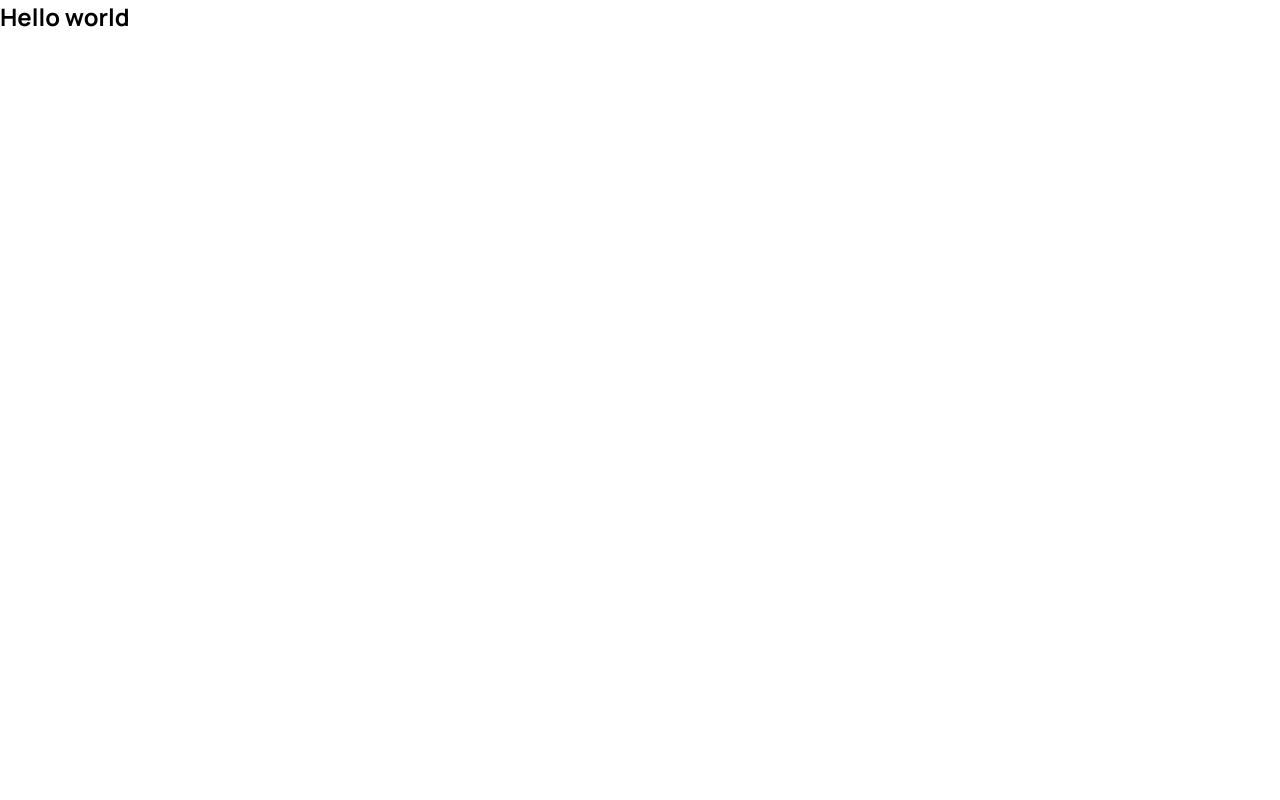
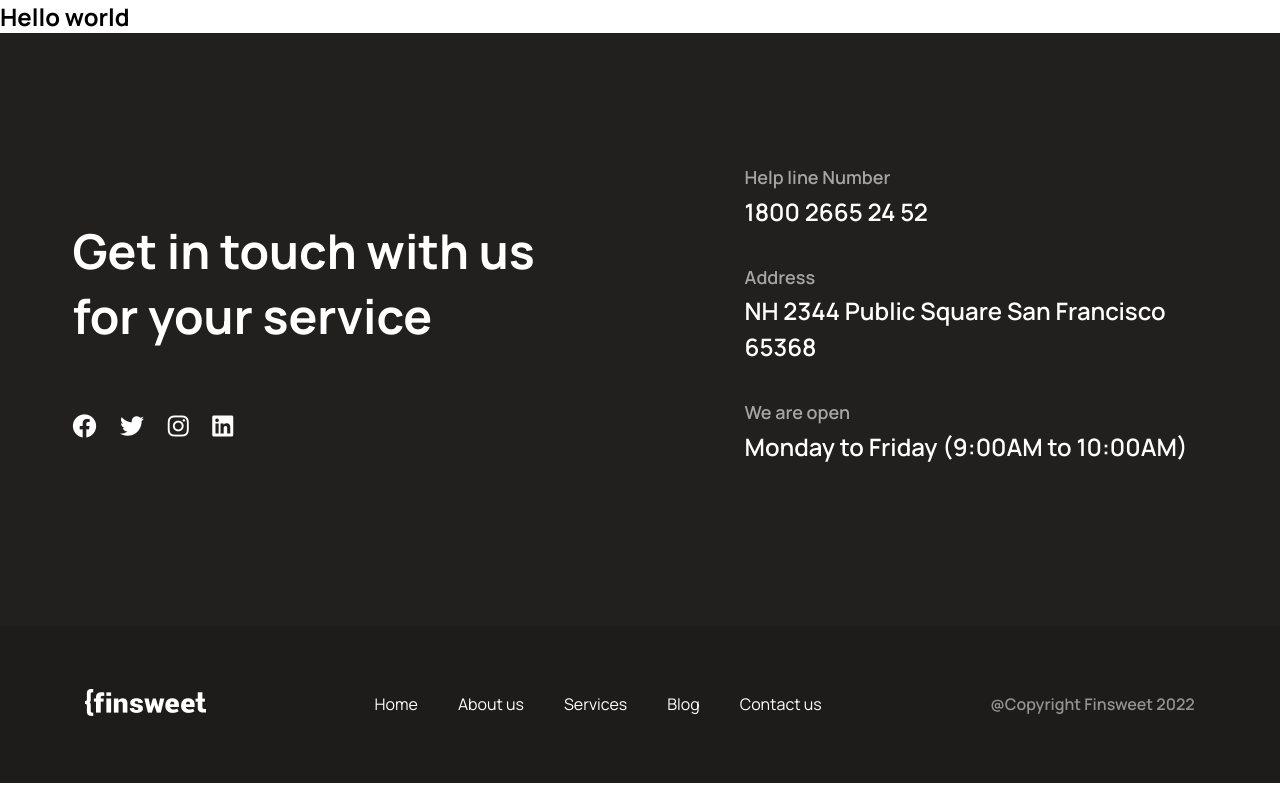
Before and after one commit to ernestas17/CA_Team_4, a React (Create React App) app: page / in a window 1280 px wide. Built offline with nearby package versions, Linux system fonts and the light colour scheme; the HTML template or start-up script is replaced by a standard one.

Commit message:
Footer created

```diff
--- a/src/App.js
+++ b/src/App.js
@@ -1,7 +1,22 @@
+// Constants imports
+import NAV_LINKS from './constants/navLinks';
+// Assets imports
+import footerLogo from './assets/images/Logo.png';
+// Component imports
+import FooterContacts from './components/FooterContacts';
+import Footer from './components/Footer';
+
 function App() {
   return (
     <>
       <h2>Hello world</h2>
+      <FooterContacts
+        header={'Get in touch with us for your service'}
+        phoneNr={'1800 2665 24 52'}
+        address={'NH 2344 Public Square San Francisco 65368'}
+        workingHours={'Monday to Friday (9:00AM to 10:00AM)'}
+      />
+      <Footer logo={footerLogo} name={'Finsweet'} navLinks={NAV_LINKS} />
     </>
   );
 }
--- /dev/null
+++ b/src/components/Footer/Footer.jsx
@@ -0,0 +1,35 @@
+import {
+  StyledFooter,
+  StyledCopyrights,
+  StyledUl,
+  StyledWrapper,
+} from './Footer.style';
+import { Link } from 'react-router-dom';
+// <a> tags will be replaced by Link after Router is implemented
+
+const Footer = ({ logo, name, navLinks }) => {
+  const currentYear = new Date().getFullYear();
+  return (
+    <StyledFooter>
+      <StyledWrapper>
+        <a href='/'>
+          <img src={logo} alt='Logo' />
+        </a>
+        <nav>
+          <StyledUl>
+            {navLinks.map((page) => (
+              <li key={page.name}>
+                <a href={page.link}>{page.name}</a>
+              </li>
+            ))}
+          </StyledUl>
+        </nav>
+        <StyledCopyrights>
+          @Copyright {name} {currentYear}
+        </StyledCopyrights>
+      </StyledWrapper>
+    </StyledFooter>
+  );
+};
+
+export default Footer;
--- /dev/null
+++ b/src/components/Footer/Footer.style.jsx
@@ -0,0 +1,61 @@
+import styled from 'styled-components';
+
+export const StyledFooter = styled.footer`
+  height: 250px;
+  width: calc(100vw - (100vw - 100%));
+  padding: 10px 0;
+  background-color: #1e1b1b;
+  /* background-color: ${(props) => props.background}; */
+  border: 1px #1e1b1b solid;
+
+  display: flex;
+  align-items: center;
+  justify-content: center;
+
+  /* Tablet */
+  @media screen and (min-width: 466px) {
+    height: 157px;
+    padding: 0;
+  }
+`;
+
+export const StyledWrapper = styled.div`
+  display: flex;
+  align-items: center;
+  flex-direction: column;
+  justify-content: space-around;
+  width: 100%;
+  max-width: 1280px;
+  height: 100%;
+
+  /* Desktop */
+  @media screen and (min-width: 820px) {
+    flex-direction: row;
+  }
+`;
+
+export const StyledCopyrights = styled.p`
+  color: #939191;
+  font-weight: 600;
+`;
+
+export const StyledUl = styled.ul`
+  display: flex;
+  flex-direction: column;
+  gap: 10px;
+
+  /* Tablet */
+  @media screen and (min-width: 466px) {
+    flex-direction: row;
+    gap: 40px;
+  }
+
+  li {
+    list-style: none;
+
+    a {
+      text-decoration: none;
+      color: #fff;
+    }
+  }
+`;
--- /dev/null
+++ b/src/components/Footer/index.js
@@ -0,0 +1,3 @@
+import Footer from './Footer';
+
+export default Footer;
--- /dev/null
+++ b/src/components/FooterContacts/FooterContacts.jsx
@@ -0,0 +1,52 @@
+import {
+  StyledFooterContacts,
+  StyledWrapper,
+  StyledContainer,
+  StyledHeader,
+  StyledIconsUl,
+  StyledContactBox,
+  StyledContactType,
+  StyledContact,
+} from './FooterContacts.style';
+
+const FooterContacts = ({ header, phoneNr, address, workingHours }) => {
+  return (
+    <StyledFooterContacts>
+      <StyledWrapper>
+        <StyledContainer>
+          <StyledHeader>{header}</StyledHeader>
+          <StyledIconsUl>
+            <li>
+              <i className='fa-brands fa-facebook'></i>
+            </li>
+            <li>
+              <i className='fa-brands fa-twitter'></i>
+            </li>
+            <li>
+              <i className='fa-brands fa-instagram'></i>
+            </li>
+            <li>
+              <i className='fa-brands fa-linkedin'></i>
+            </li>
+          </StyledIconsUl>
+        </StyledContainer>
+        <StyledContainer>
+          <StyledContactBox>
+            <StyledContactType>Help line Number</StyledContactType>
+            <StyledContact>{phoneNr}</StyledContact>
+          </StyledContactBox>
+          <StyledContactBox>
+            <StyledContactType>Address</StyledContactType>
+            <StyledContact>{address}</StyledContact>
+          </StyledContactBox>
+          <StyledContactBox>
+            <StyledContactType>We are open</StyledContactType>
+            <StyledContact>{workingHours}</StyledContact>
+          </StyledContactBox>
+        </StyledContainer>
+      </StyledWrapper>
+    </StyledFooterContacts>
+  );
+};
+
+export default FooterContacts;
--- /dev/null
+++ b/src/components/FooterContacts/FooterContacts.style.jsx
@@ -0,0 +1,75 @@
+import styled from 'styled-components';
+
+export const StyledFooterContacts = styled.div`
+  display: flex;
+  align-items: center;
+  justify-content: center;
+  border: 1px #1e1b1b solid;
+  padding: 40px 10px;
+
+  background-color: #1e1b1b;
+  color: #fff;
+  opacity: 0.98;
+
+  @media screen and (min-width: 950px) {
+    justify-content: space-around;
+    padding: 64px 0px;
+  }
+
+  @media screen and (min-width: 1280px) {
+    padding: 128px 0px;
+  }
+`;
+
+export const StyledWrapper = styled.div`
+  display: flex;
+  flex-direction: column;
+  align-items: center;
+  gap: 66.2px;
+  width: 100%;
+  max-width: 1280px;
+  height: 100%;
+
+  @media screen and (min-width: 1280px) {
+    flex-direction: row;
+    justify-content: space-around;
+  }
+`;
+
+export const StyledContainer = styled.div`
+  max-width: 463px;
+`;
+
+export const StyledHeader = styled.h3`
+  font-size: 48px;
+  font-weight: 700;
+  margin-bottom: 66.2px;
+`;
+
+export const StyledIconsUl = styled.ul`
+  display: flex;
+  gap: 23.6px;
+  list-style: none;
+
+  i {
+    font-size: 24px;
+  }
+`;
+
+export const StyledContactBox = styled.div`
+  margin-bottom: 32px;
+`;
+
+export const StyledContactType = styled.p`
+  font-size: 18px;
+  opacity: 0.6;
+  font-weight: 600;
+  line-height: 31.5px;
+`;
+
+export const StyledContact = styled.p`
+  font-size: 24px;
+
+  font-weight: 600;
+  line-height: 36px;
+`;
--- /dev/null
+++ b/src/components/FooterContacts/index.js
@@ -0,0 +1,3 @@
+import FooterContacts from './FooterContacts';
+
+export default FooterContacts;
--- a/src/index.css
+++ b/src/index.css
@@ -5,6 +5,11 @@ body {
     sans-serif;
   -webkit-font-smoothing: antialiased;
   -moz-osx-font-smoothing: grayscale;
+}
+
+main {
+  max-width: 1400px;
+  margin: 0 auto;
 }
 
 code {
```
